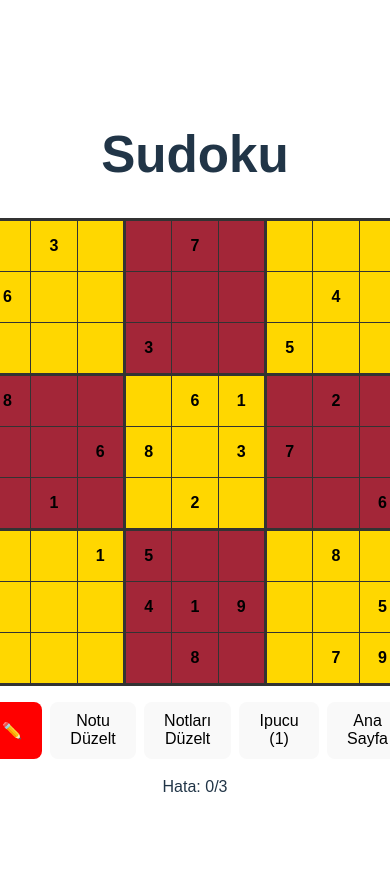
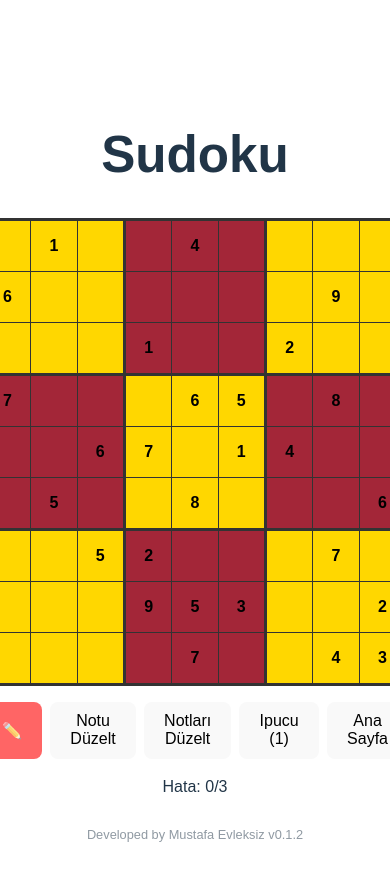
Before and after one commit to mystafe/LockGame, a React (Vite) app: page / in a window 390 px wide. Both pictures are taken after a click on the button "Başla". Shown: the top 878 px of the page. Built offline with nearby package versions, Linux system fonts and the light colour scheme.

Commit message:
Add mobile-friendly sudoku improvements and update version

```diff
--- a/package.json
+++ b/package.json
@@ -1,7 +1,7 @@
 {
   "name": "minigames",
   "private": true,
-  "version": "0.0.0",
+  "version": "0.1.2",
   "type": "module",
   "scripts": {
     "dev": "vite",
--- a/src/App.css
+++ b/src/App.css
@@ -52,6 +52,8 @@
 .options select,
 .options button {
   padding: 0.5rem 1rem;
+  border: 1px solid #ccc;
+  border-radius: 4px;
 }
 
 @media (min-width: 1024px) {
@@ -69,6 +71,11 @@
   opacity: 0.5;
   font-size: 0.8rem;
   margin-top: 2rem;
+  position: fixed;
+  bottom: 0;
+  left: 0;
+  width: 100%;
+  text-align: center;
 }
 
 @media (max-width: 600px) {
--- a/src/App.jsx
+++ b/src/App.jsx
@@ -184,7 +184,7 @@ export default function App() {
           )}
           <button onClick={startGame}>Başla</button>
         </div>
-        <footer className="footer">Mustafa Evleksiz Tarafından geliştirilmiştir v{version}</footer>
+        <footer className="footer">Developed by Mustafa Evleksiz v{version}</footer>
       </div>
     )
   }
@@ -192,7 +192,7 @@ export default function App() {
   if (screen === 'sudoku') {
     return (
       <div className="app">
-        <SudokuGame difficulty={sudokuDifficulty} onBack={handleRestart} />
+        <SudokuGame difficulty={sudokuDifficulty} version={version} onBack={handleRestart} />
       </div>
     )
   }
@@ -230,7 +230,7 @@ export default function App() {
           </div>
         ))}
       </div>
-      <footer className="footer">Mustafa Evleksiz Tarafından geliştirilmiştir v{version}</footer>
+      <footer className="footer">Developed by Mustafa Evleksiz v{version}</footer>
     </div>
     )
   }
--- a/src/Sudoku.css
+++ b/src/Sudoku.css
@@ -35,6 +35,7 @@
   font-size: 1.5rem;
   background: transparent;
   color: inherit;
+  outline: none;
 }
 .prefilled {
   font-weight: bold;
@@ -74,6 +75,28 @@
 }
 .note-btn.active {
   background: darkred;
+}
+.note-btn.inactive {
+  opacity: 0.6;
+}
+.active-cell {
+  outline: 2px solid #2196f3;
+}
+.digit-pad {
+  position: fixed;
+  bottom: 0;
+  left: 0;
+  width: 100%;
+  background: rgba(0, 0, 0, 0.8);
+  display: flex;
+  justify-content: center;
+  gap: 0.5rem;
+  padding: 0.5rem;
+  z-index: 500;
+}
+.digit-pad button {
+  width: 2.5rem;
+  height: 2.5rem;
 }
 .controls {
   margin-top: 0.5rem;
--- a/src/SudokuGame.jsx
+++ b/src/SudokuGame.jsx
@@ -75,20 +75,34 @@ const data = {
   }
 }
 
-export default function SudokuGame({ difficulty, onBack }) {
+export default function SudokuGame({ difficulty, onBack, version }) {
   const cfg = data[difficulty]
-  const [board, setBoard] = useState(cfg.puzzle.map(r => [...r]))
+  const createRandomData = () => {
+    const digits = Array.from({ length: cfg.size }, (_, i) => i + 1)
+    const perm = digits.slice().sort(() => Math.random() - 0.5)
+    const map = {}
+    digits.forEach((d, i) => {
+      map[d] = perm[i]
+    })
+    return {
+      puzzle: cfg.puzzle.map(row => row.map(v => (v === 0 ? 0 : map[v]))),
+      solution: cfg.solution.map(row => row.map(v => map[v])),
+    }
+  }
+  const [rand, setRand] = useState(() => createRandomData())
+  const [board, setBoard] = useState(rand.puzzle.map(r => [...r]))
   const [hintsLeft, setHintsLeft] = useState(cfg.hints)
   const [mistakes, setMistakes] = useState(0)
   const [noteMode, setNoteMode] = useState(false)
   const [mouse, setMouse] = useState({ x: 0, y: 0 })
   const [notes, setNotes] = useState(
-    cfg.puzzle.map(row => row.map(() => []))
+    rand.puzzle.map(row => row.map(() => []))
   )
   const [activeCell, setActiveCell] = useState(null)
+  const [headerClicks, setHeaderClicks] = useState(0)
   const maxMistakes = difficulty === 'hard' ? 3 : Infinity
   const finished = board.every((row, r) =>
-    row.every((val, c) => val === cfg.solution[r][c])
+    row.every((val, c) => val === rand.solution[r][c])
   )
 
   useEffect(() => {
@@ -110,7 +124,7 @@ export default function SudokuGame({ difficulty, onBack }) {
   }
 
   const handleChange = (r, c, val) => {
-    if (cfg.puzzle[r][c] !== 0 || finished) return
+    if (rand.puzzle[r][c] !== 0 || finished) return
     if (noteMode) {
       const num = parseInt(val, 10)
       if (!num || num < 1 || num > cfg.size) return
@@ -127,7 +141,7 @@ export default function SudokuGame({ difficulty, onBack }) {
     if (!num || num < 1 || num > cfg.size) return
     const newBoard = board.map(row => [...row])
     newBoard[r][c] = num
-    if (num !== cfg.solution[r][c]) {
+    if (num !== rand.solution[r][c]) {
       if (difficulty === 'hard') {
         const m = mistakes + 1
         setMistakes(m)
@@ -155,25 +169,46 @@ export default function SudokuGame({ difficulty, onBack }) {
     if (empties.length === 0) return
     const [r, c] = empties[Math.floor(Math.random() * empties.length)]
     const newBoard = board.map(row => [...row])
-    newBoard[r][c] = cfg.solution[r][c]
+    newBoard[r][c] = rand.solution[r][c]
+    const newNotes = notes.map(row => row.map(n => [...n]))
+    newNotes[r][c] = []
+    setNotes(newNotes)
     setBoard(newBoard)
     setHintsLeft(hintsLeft - 1)
   }
 
+  const giveFreeHint = () => {
+    if (finished) return
+    const empties = []
+    for (let r = 0; r < cfg.size; r++) {
+      for (let c = 0; c < cfg.size; c++) {
+        if (board[r][c] === 0) empties.push([r, c])
+      }
+    }
+    if (empties.length === 0) return
+    const [r, c] = empties[Math.floor(Math.random() * empties.length)]
+    const newBoard = board.map(row => [...row])
+    newBoard[r][c] = rand.solution[r][c]
+    const newNotes = notes.map(row => row.map(n => [...n]))
+    newNotes[r][c] = []
+    setNotes(newNotes)
+    setBoard(newBoard)
+  }
+
   const getAllowedDigits = (r, c) => {
-    if (board[r][c] !== 0 || cfg.puzzle[r][c] !== 0) return []
+    if (board[r][c] !== 0 || rand.puzzle[r][c] !== 0) return []
     const digits = Array.from({ length: cfg.size }, (_, i) => i + 1)
     const used = new Set()
     for (let i = 0; i < cfg.size; i++) {
-      used.add(board[r][i] || cfg.puzzle[r][i])
-      used.add(board[i][c] || cfg.puzzle[i][c])
+      used.add(board[r][i] || rand.puzzle[r][i])
+      used.add(board[i][c] || rand.puzzle[i][c])
     }
     const block = cfg.size === 9 ? 3 : Math.floor(Math.sqrt(cfg.size))
     const br = Math.floor(r / block) * block
     const bc = Math.floor(c / block) * block
     for (let rr = br; rr < br + block; rr++) {
       for (let cc = bc; cc < bc + block; cc++) {
-        used.add(board[rr][cc] || cfg.puzzle[rr][cc])
+        used.add(board[rr][cc] || rand.puzzle[rr][cc])
       }
     }
     return digits.filter(d => !used.has(d))
@@ -195,16 +230,28 @@ export default function SudokuGame({ difficulty, onBack }) {
     setNotes(newNotes)
   }
 
+  const handleHeaderClick = () => {
+    const count = headerClicks + 1
+    if (count >= 5) {
+      giveFreeHint()
+      setHeaderClicks(0)
+    } else {
+      setHeaderClicks(count)
+    }
+  }
+
   const restartGame = () => {
-    setBoard(cfg.puzzle.map(r => [...r]))
-    setNotes(cfg.puzzle.map(row => row.map(() => [])))
+    const newData = createRandomData()
+    setRand(newData)
+    setBoard(newData.puzzle.map(r => [...r]))
+    setNotes(newData.puzzle.map(row => row.map(() => [])))
     setHintsLeft(cfg.hints)
     setMistakes(0)
   }
 
   return (
     <div className={`sudoku${noteMode ? ' note-mode' : ''}${finished ? ' finished' : ''}`}>
-      <h1>Sudoku</h1>
+      <h1 onClick={handleHeaderClick}>Sudoku</h1>
       <table className={`board size${cfg.size}`}>
         <tbody>
           {board.map((row, r) => (
@@ -216,17 +263,26 @@ export default function SudokuGame({ difficulty, onBack }) {
                 return (
                   <td
                     key={c}
-                    className={`${cfg.puzzle[r][c] !== 0 ? 'prefilled ' : ''}${block}`.trim()}
+                    className={`${rand.puzzle[r][c] !== 0 ? 'prefilled ' : ''}${block}${activeCell && activeCell.r === r && activeCell.c === c ? ' active-cell' : ''}`.trim()}
                   >
-                    {cfg.puzzle[r][c] !== 0 ? (
-                      cfg.puzzle[r][c]
+                    {rand.puzzle[r][c] !== 0 ? (
+                      rand.puzzle[r][c]
                     ) : (
                       <>
-                        <input
-                          value={cell === 0 ? '' : cell}
-                          onChange={e => handleChange(r, c, e.target.value)}
+                          <input
+                            value={cell === 0 ? '' : cell}
+                          readOnly
                           onFocus={() => setActiveCell({ r, c })}
-                        />
+                          onBlur={() => setActiveCell(null)}
+                          onKeyDown={e => {
+                            const n = parseInt(e.key, 10)
+                            if (!isNaN(n)) {
+                              handleChange(r, c, n)
+                            } else if (e.key === 'Backspace' || e.key === 'Delete') {
+                              handleChange(r, c, '')
+                            }
+                          }}
+                          />
                         {notes[r][c].length > 0 && (
                           <div className="note-cell readonly">
                             {Array.from({ length: cfg.size }, (_, i) => i + 1).map(n => (
@@ -248,9 +304,17 @@ export default function SudokuGame({ difficulty, onBack }) {
           ))}
         </tbody>
       </table>
+      {activeCell && (
+        <div className="digit-pad">
+          {Array.from({ length: cfg.size }, (_, i) => i + 1).map(n => (
+            <button key={n} onClick={() => handleChange(activeCell.r, activeCell.c, n)}>{n}</button>
+          ))}
+          <button onClick={() => handleChange(activeCell.r, activeCell.c, '')}>X</button>
+        </div>
+      )}
       <div className="controls">
         <button
-          className={`note-btn${noteMode ? ' active' : ''}`}
+          className={`note-btn${noteMode ? ' active' : ' inactive'}`}
           onClick={() => setNoteMode(!noteMode)}
         >
           ✏️
@@ -278,6 +342,7 @@ export default function SudokuGame({ difficulty, onBack }) {
           style={{ left: mouse.x + 8, top: mouse.y + 8 }}
         />
       )}
+      <footer className="footer">Developed by Mustafa Evleksiz v{version}</footer>
     </div>
   )
 }
```
Also changed, not shown: 1 other file (tests, documents, lock files or other folders).
